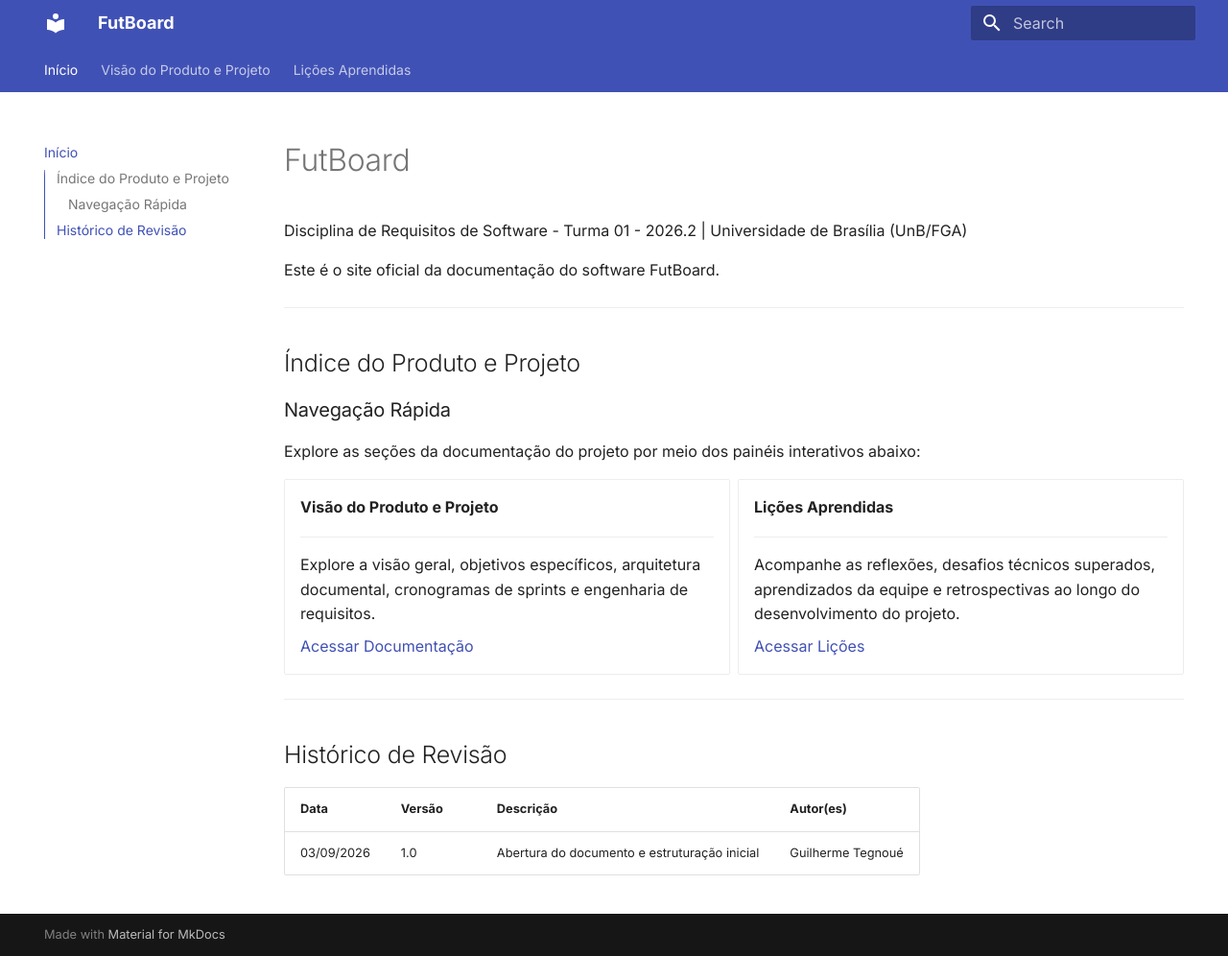
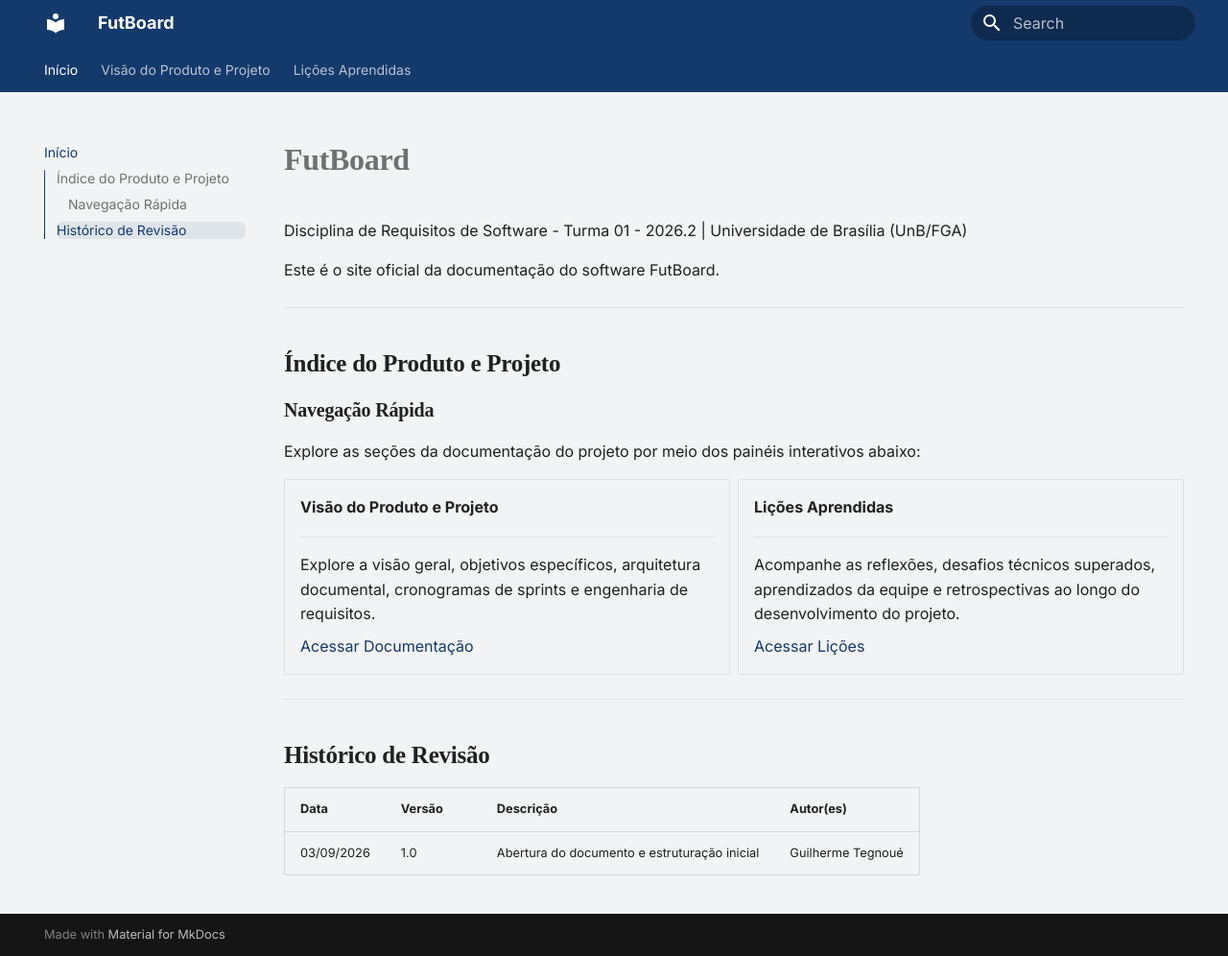
Before and after one commit to mdsreq-fga-unb/REQ-2026.2-T01-FutBoard, an MkDocs documentation site: the page built from docs/index.md, in a window 1280 px wide and 996 px high. Shown: the whole window at 96% size. Built offline with MkDocs 1.6.1 and Material for MkDocs 9.7.7, drawn with Linux system fonts in a browser that asks for light colours.

Commit message:
docs: estilização inicial

```diff
--- a/docs/index.md
+++ b/docs/index.md
@@ -19,7 +19,7 @@ Explore as seções da documentação do projeto por meio dos painéis interativ
 
     Explore a visão geral, objetivos específicos, arquitetura documental, cronogramas de sprints e engenharia de requisitos.
 
-    [Acessar Documentação](visao-produto/)
+    [Acessar Documentação](visao-produto/cenario-atual.md)
 
 -   __Lições Aprendidas__
 
--- /dev/null
+++ b/docs/stylesheets/extra.css
@@ -0,0 +1,37 @@
+/* Paleta  — tons de azul + fundo cinza claro
+      #14396b (azul escuro)
+      #2C7DA0 (azul médio)
+      #0D1B2A (azul quase-preto)
+      #5FA8D3 (azul claro)
+      #F1F3F5 (cinza claro)         */
+
+[data-md-color-scheme="default"] {
+  --md-primary-fg-color:        #14396b;
+  --md-primary-fg-color--light: #2C7DA0;
+  --md-primary-fg-color--dark:  #0D1B2A;
+
+  --md-accent-fg-color:         #5FA8D3;
+
+  --md-default-bg-color:        #F1F3F5;
+}
+
+/* Fonte  para os títulos*/
+@import url('https://fonts.googleapis.com/css2?family=Playfair+Display:wght@600;700&display=swap');
+
+.md-typeset h1,
+.md-typeset h2,
+.md-typeset h3 {
+  font-family: "Playfair Display", serif;
+  font-weight: 700;
+}
+
+
+.md-nav__link--active {
+  background-color: rgba(20, 57, 107, 0.08);
+  border-radius: 6px;
+}
+
+/*Campo de busca mais arredondado */
+.md-search__form {
+  border-radius: 999px;
+}
```
Also changed, not shown: docs/visao-produto/cenario-atual.md (+1 -0 lines), docs/visao-produto/index.md (deleted, +0 -3 lines).
